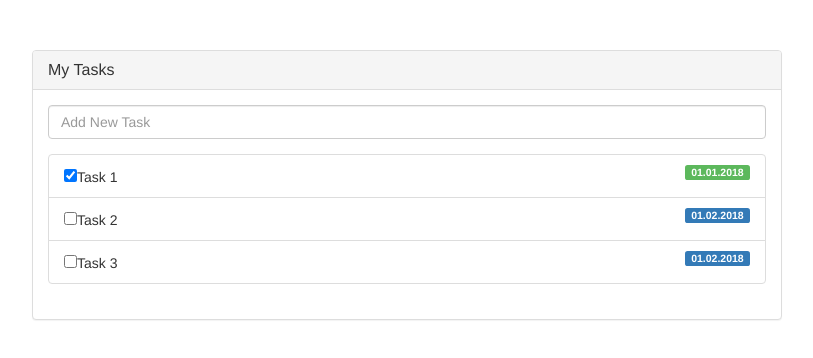
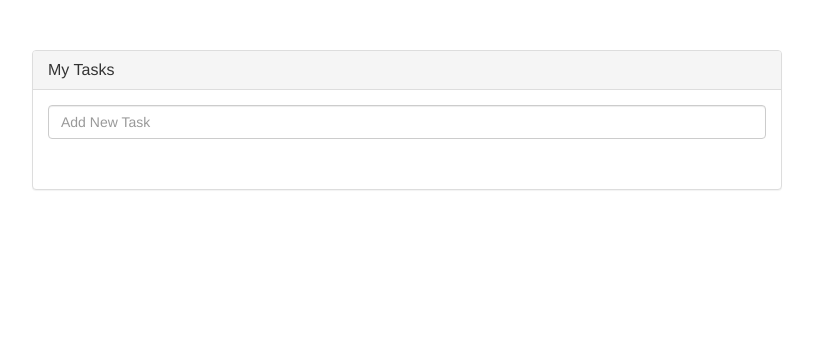
Before and after one commit to papont/tasks, an Angular app in the folder src/main/frontend/: page / in a window 1280 px wide. Shown: the top 358 px of the page, without its empty margins (233-1046 px from the left). Built offline with nearby package versions, Linux system fonts and the light colour scheme.

Commit message:
add frontend service

```diff
--- a/src/main/frontend/src/app/tasks/tasks-list/tasks-list.component.ts
+++ b/src/main/frontend/src/app/tasks/tasks-list/tasks-list.component.ts
@@ -24,9 +24,9 @@ export class TasksListComponent implements OnInit {
     }
 
     ngOnInit() {
-        this.tasks.push(new Task(1, "Task 1", true, "01.01.2018"));
-        this.tasks.push(new Task(2, "Task 2", false, "01.02.2018"));
-        this.tasks.push(new Task(3, "Task 3", false, "01.02.2018"));
+        // this.tasks.push(new Task(1, "Task 1", true, "01.01.2018"));
+        // this.tasks.push(new Task(2, "Task 2", false, "01.02.2018"));
+        // this.tasks.push(new Task(3, "Task 3", false, "01.02.2018"));
     }
 
 }
```
Also changed, not shown: src/main/frontend/src/app/tasks/tasks-list/task.service.ts (added, +10 -0 lines).
